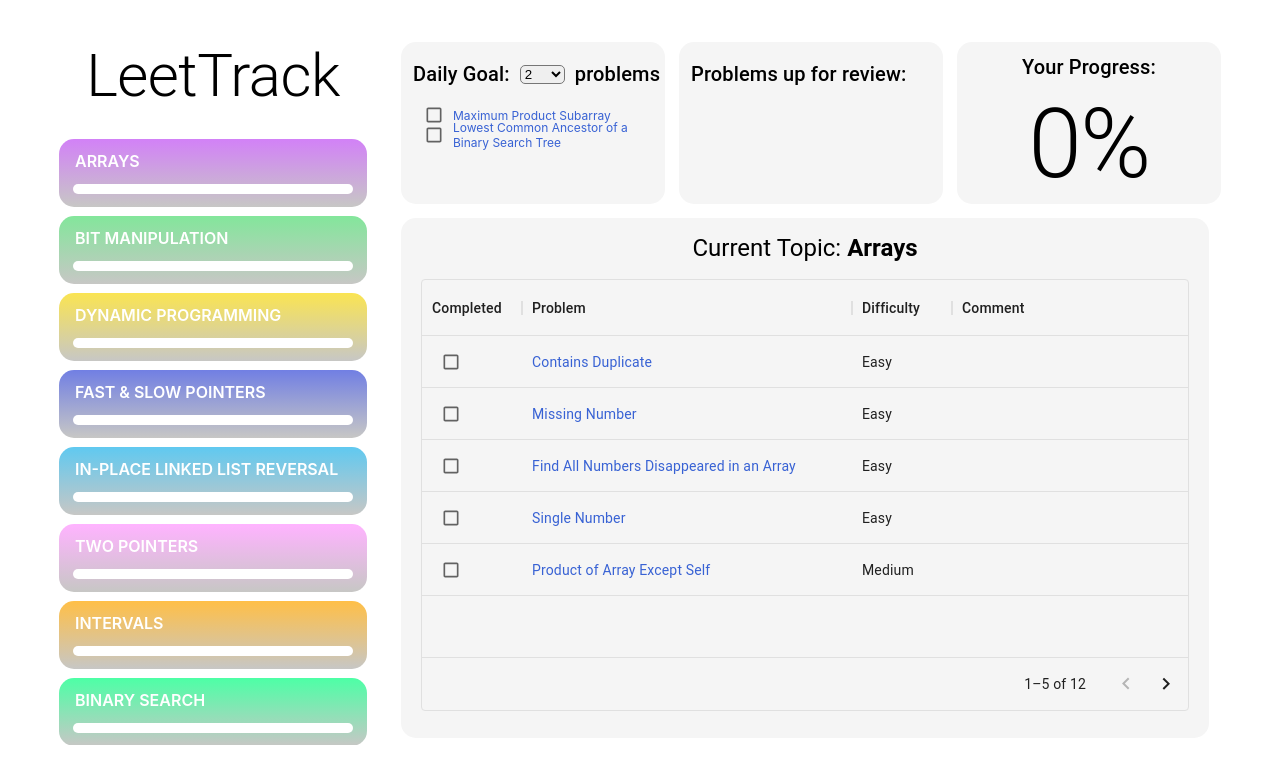
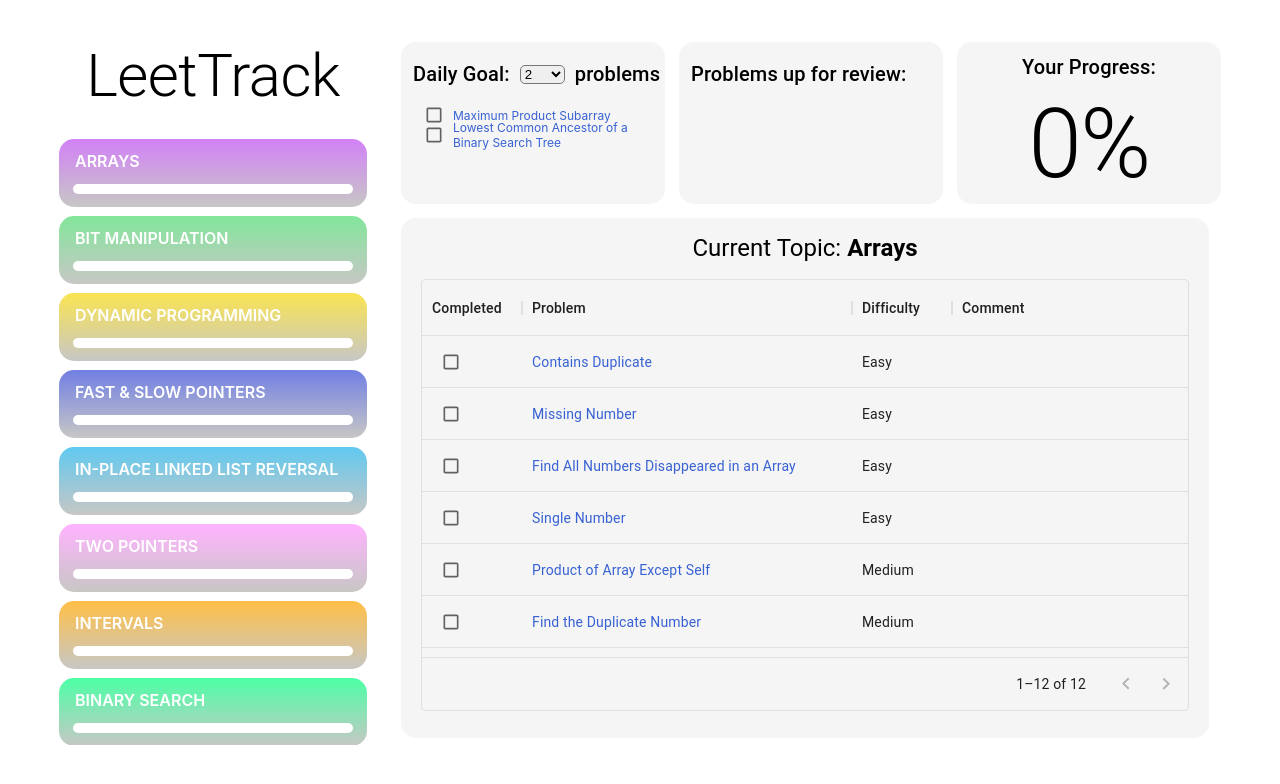
Before and after one commit to 397-f21/coffee-leettrack, a React (Create React App) app: page / in a window 1280 px wide. Shown: the top 784 px of the page. Built offline with nearby package versions, Linux system fonts and the light colour scheme.

Commit message:
Fix table row size - Misha

```diff
--- a/src/Components/PatternTable.js
+++ b/src/Components/PatternTable.js
@@ -55,7 +55,7 @@ const PatternTable = ({pattern, questions, setQuestions}) => {
           <DataGrid
             rows={rows}
             columns={columns}
-            pageSize={5}
+            pageSize={23}
             />
         </div>
     );
```
